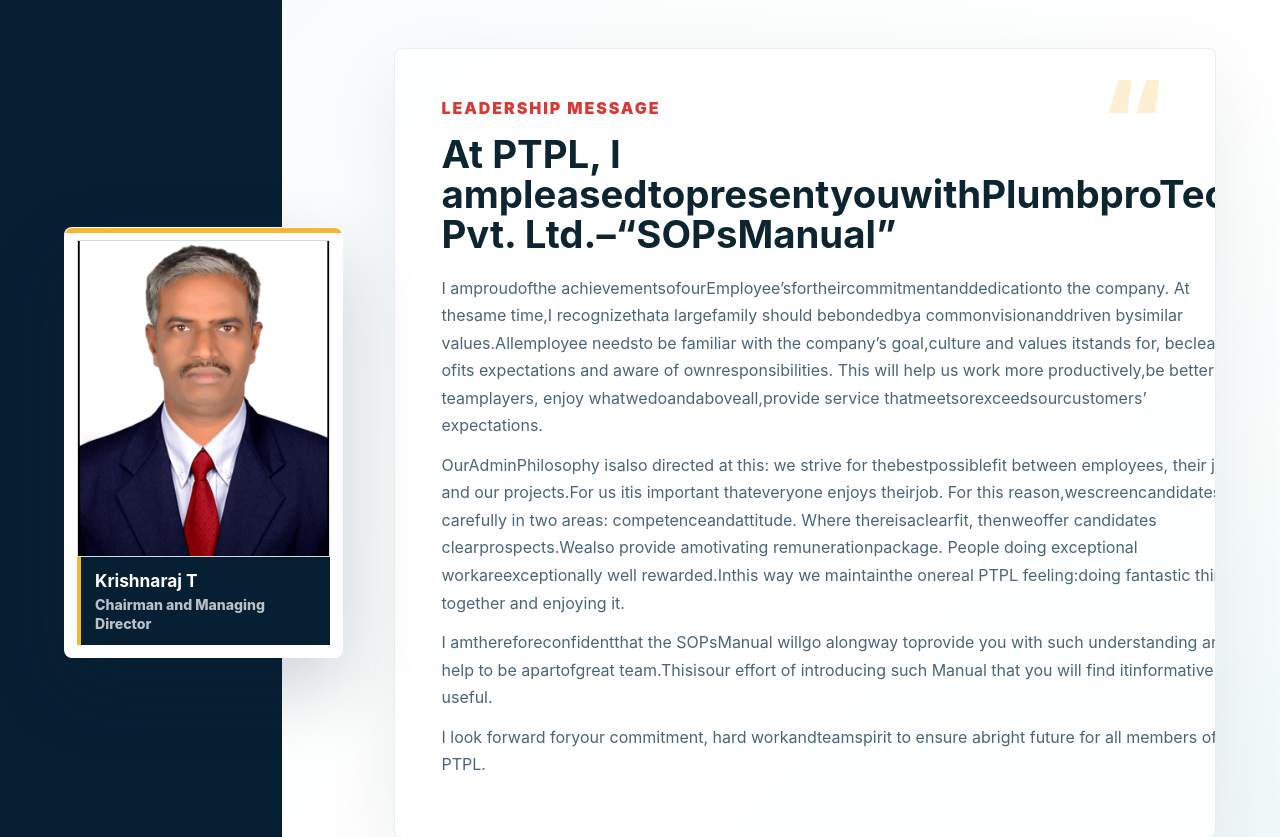
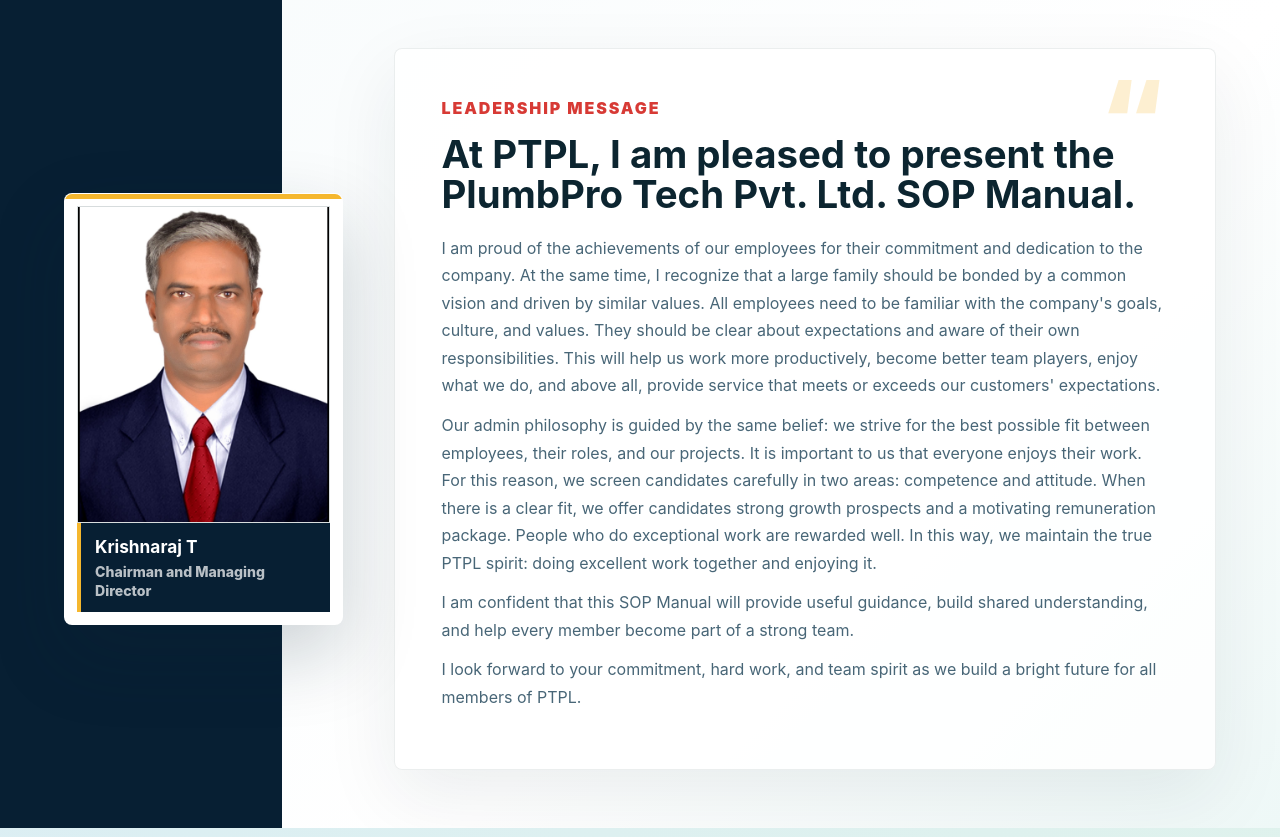
Before and after one commit to tambalasuresh/plumPro, a plain HTML site: page about.html in a window 1280 px wide. Shown: the part 2980-3817 px from the top of the page. Drawn offline with Linux system fonts and the light colour scheme.

Commit message:
update about

```diff
--- a/about.html
+++ b/about.html
@@ -204,32 +204,32 @@
         </figure>
         <div class="about-director-copy">
           <p class="section-kicker">Leadership Message</p>
-          <h2 id="director-title">At PTPL, I ampleasedtopresentyouwithPlumbproTech Pvt. Ltd.–“SOPsManual”</h2>
+          <h2 id="director-title">At PTPL, I am pleased to present the PlumbPro Tech Pvt. Ltd. SOP Manual.</h2>
           <p>
-            I amproudofthe achievementsofourEmployee’sfortheircommitmentanddedicationto
-            the company. At thesame time,I recognizethata largefamily should bebondedbya
-            commonvisionanddriven bysimilar values.Allemployee needsto be familiar with the
-            company’s goal,culture and values itstands for, beclear ofits expectations and aware of
-            ownresponsibilities. This will help us work more productively,be better teamplayers, enjoy
-            whatwedoandaboveall,provide service thatmeetsorexceedsourcustomers’
+            I am proud of the achievements of our employees for their commitment and dedication to
+            the company. At the same time, I recognize that a large family should be bonded by a
+            common vision and driven by similar values. All employees need to be familiar with the
+            company&apos;s goals, culture, and values. They should be clear about expectations and aware of
+            their own responsibilities. This will help us work more productively, become better team players,
+            enjoy what we do, and above all, provide service that meets or exceeds our customers&apos;
             expectations.
           </p>
           <p>
-            OurAdminPhilosophy isalso directed at this: we strive for thebestpossiblefit between
-            employees, their jobs and our projects.For us itis important thateveryone enjoys theirjob.
-            For this reason,wescreencandidates carefully in two areas: competenceandattitude.
-            Where thereisaclearfit, thenweoffer candidates clearprospects.Wealso provide
-            amotivating remunerationpackage. People doing exceptional workareexceptionally well
-            rewarded.Inthis way we maintainthe onereal PTPL feeling:doing fantastic things
+            Our admin philosophy is guided by the same belief: we strive for the best possible fit between
+            employees, their roles, and our projects. It is important to us that everyone enjoys their work.
+            For this reason, we screen candidates carefully in two areas: competence and attitude.
+            When there is a clear fit, we offer candidates strong growth prospects and a motivating
+            remuneration package. People who do exceptional work are rewarded well. In this way, we
+            maintain the true PTPL spirit: doing excellent work
             together and enjoying it.
           </p>
           <p>
-            I amthereforeconfidentthat the SOPsManual willgo alongway toprovide you with such
-              understanding and help to be apartofgreat team.Thisisour effort of introducing such
-              Manual that you will find itinformative and useful.
+            I am confident that this SOP Manual will provide useful guidance, build shared understanding,
+            and help every member become part of a strong team.
           </p>
           <p>
-            I look forward foryour commitment, hard workandteamspirit to ensure abright future for all members of PTPL.
+            I look forward to your commitment, hard work, and team spirit as we build a bright future
+            for all members of PTPL.
           </p>
         </div>
       </section>
```
